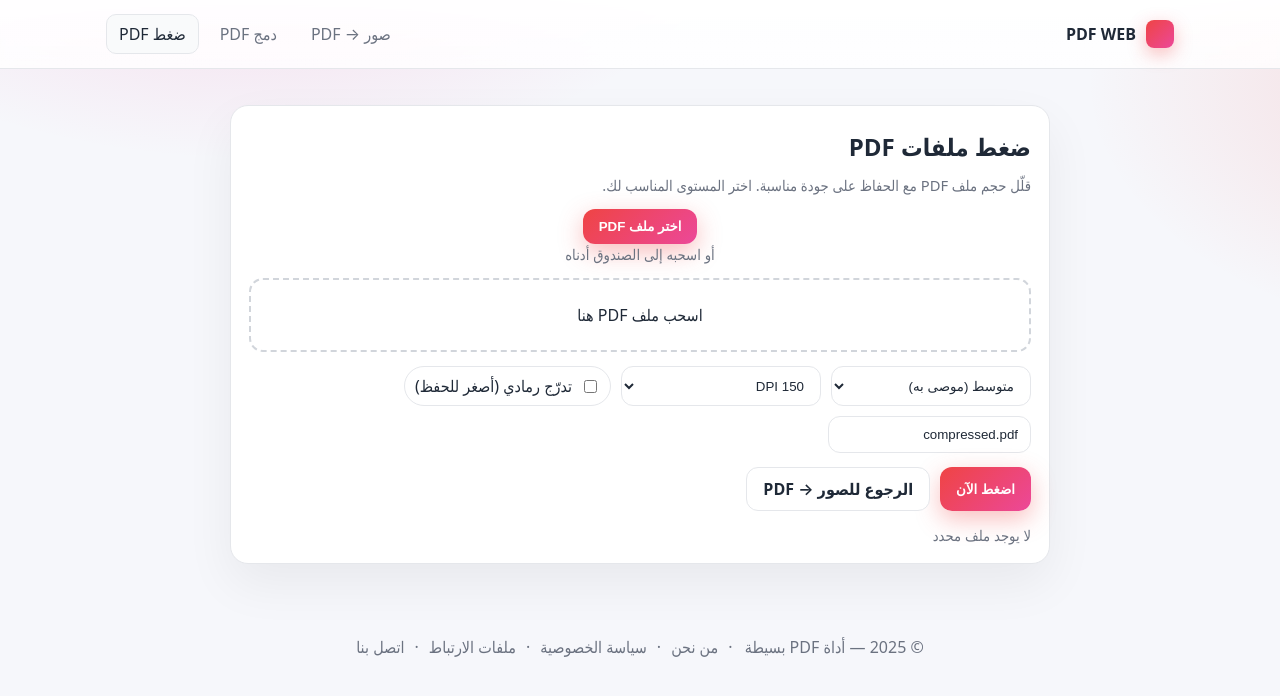
After one commit to omerhass/pdfwebb, a FastAPI app: template templates/compress_pdf.html in a window 1280 px wide. The commit adds this page. Shown: the top 696 px of the page. Run offline with FastAPI, Linux system fonts and the light colour scheme; the template is opened without the code that fills it, so the values that code supplies are empty.

Commit message:
feat: add PDF compressor (Ghostscript) + routes + pages

```diff
--- a/app.py
+++ b/app.py
@@ -3,7 +3,7 @@ from io import BytesIO
 from pathlib import Path
 from typing import List, Tuple
 from zipfile import ZipFile, ZIP_DEFLATED
-import os, time
+import os, time, subprocess, tempfile, shutil
 
 from fastapi import FastAPI, File, Form, Request, UploadFile
 from fastapi.responses import (
@@ -98,19 +98,32 @@ def ads_txt():
     # استبدل ca-pub-XXXXXXXXXXXXXXX بالمعرّف الخاص بك من AdSense
     return "google.com, pub-0000000000000000, DIRECT, f08c47fec0942fa0"
 
-# robots.txt بسيط
+# robots.txt وسايت ماب بسيط
 @app.get("/robots.txt", response_class=PlainTextResponse)
 def robots_txt():
     return "User-agent: *\nAllow: /\nSitemap: /sitemap.txt"
 
+@app.get("/sitemap.txt", response_class=PlainTextResponse)
+def sitemap_txt():
+    base = ""
+    # Render يحقن PUBLIC_URL كمتغير بيئة أحياناً؛ لو غير متاح اتركه فارغ/نسبي
+    base = os.getenv("RENDER_EXTERNAL_URL", "").rstrip("/")
+    paths = ["/", "/merge/pdf", "/compress/pdf", "/about", "/privacy", "/cookies", "/contact"]
+    return "\n".join([(base + p) if base else p for p in paths])
+
 # ------------ Pages ------------
 @app.get("/", response_class=HTMLResponse)
 def home(request: Request):
-    return templates.TemplateResponse("convert_images.html", {"request": request, "title": "صور إلى PDF"})
+    return templates.TemplateResponse("convert_images.html", {"request": request, "title": "صور إلى PDF", "active": "img2pdf"})
 
 @app.get("/merge/pdf", response_class=HTMLResponse)
 def merge_pdf_page(request: Request):
-    return templates.TemplateResponse("merge_pdf.html", {"request": request, "title": "دمج ملفات PDF"})
+    return templates.TemplateResponse("merge_pdf.html", {"request": request, "title": "دمج ملفات PDF", "active": "merge"})
+
+# صفحة ضغط PDF
+@app.get("/compress/pdf", response_class=HTMLResponse)
+def compress_pdf_page(request: Request):
+    return templates.TemplateResponse("compress_pdf.html", {"request": request, "title": "ضغط PDF", "active": "compress"})
 
 # صفحات قانونية/معلومات
 @app.get("/about", response_class=HTMLResponse)
@@ -265,3 +278,84 @@ async def merge_pdf(
         buf, media_type="application/pdf",
         headers={"Content-Disposition": f'attachment; filename="{outfile}"'}
     )
+
+# ------------ Compress PDF API (Ghostscript) ------------
+@app.post("/api/compress-pdf")
+async def compress_pdf(
+    file: UploadFile = File(...),
+    outfile: str = Form("compressed.pdf"),
+    level: str = Form("medium"),     # low | medium | high
+    dpi: str = Form("150"),          # "", "150", "120", "96", "72"
+    grayscale: str = Form(None),     # "1" or None
+):
+    if not file:
+        return JSONResponse({"error": "لم يتم رفع أي ملف."}, status_code=400)
+    if not (file.filename or "").lower().endswith(".pdf"):
+        return JSONResponse({"error": "الملف يجب أن يكون PDF."}, status_code=400)
+
+    # تأكد من تواجد Ghostscript
+    if shutil.which("gs") is None:
+        return JSONResponse(
+            {"error": "Ghostscript غير مثبت على الخادم. أضِف 'ghostscript' إلى apt.txt ثم أعد النشر."},
+            status_code=500
+        )
+
+    pdfsettings = {
+        "low": "/screen",     # أصغر حجم
+        "medium": "/ebook",   # موصى به
+        "high": "/printer"    # جودة أعلى
+    }.get(level, "/ebook")
+
+    with tempfile.TemporaryDirectory() as tmp:
+        src = Path(tmp) / "in.pdf"
+        dst = Path(tmp) / "out.pdf"
+        src.write_bytes(await file.read())
+
+        cmd = [
+            "gs", "-sDEVICE=pdfwrite",
+            "-dCompatibilityLevel=1.4",
+            f"-dPDFSETTINGS={pdfsettings}",
+            "-dNOPAUSE", "-dQUIET", "-dBATCH",
+        ]
+
+        # Downsampling
+        if dpi:
+            try:
+                val = int(dpi)
+                cmd += [
+                    "-dColorImageDownsampleType=/Average",
+                    f"-dColorImageResolution={val}",
+                    "-dGrayImageDownsampleType=/Average",
+                    f"-dGrayImageResolution={val}",
+                    "-dMonoImageDownsampleType=/Subsample",
+                    f"-dMonoImageResolution={val}",
+                ]
+            except Exception:
+                pass
+
+        # تدرّج رمادي اختياري
+        if grayscale == "1":
+            cmd += [
+                "-sColorConversionStrategy=Gray",
+                "-dProcessColorModel=/DeviceGray",
+                "-dConvertCMYKImagesToRGB=true",
+            ]
+
+        cmd += ["-sOutputFile=" + str(dst), str(src)]
+
+        try:
+            proc = subprocess.run(cmd, stdout=subprocess.PIPE, stderr=subprocess.PIPE, text=True, timeout=180)
+            if not dst.exists():
+                return JSONResponse({"error": f"فشل الضغط: {proc.stderr or proc.stdout}"}, status_code=500)
+            data = dst.read_bytes()
+        except Exception as e:
+            return JSONResponse({"error": f"تعذر تشغيل محرك الضغط: {e}"}, status_code=500)
+
+    if not outfile.lower().endswith(".pdf"):
+        outfile += ".pdf"
+
+    return StreamingResponse(
+        BytesIO(data),
+        media_type="application/pdf",
+        headers={"Content-Disposition": f'attachment; filename=\"{outfile}\"'}
+    )
--- a/apt.txt
+++ b/apt.txt
@@ -2,3 +2,4 @@ poppler-utils
 tesseract-ocr
 libgl1
 libreoffice
+ghostscript
--- a/templates/base.html
+++ b/templates/base.html
@@ -71,6 +71,7 @@
      <nav class="tabs">
   <a href="/" class="tab {% if active == 'img2pdf' %}active{% endif %}">صور → PDF</a>
   <a href="/merge/pdf" class="tab {% if active == 'merge' %}active{% endif %}">دمج PDF</a>
+  <a href="/compress/pdf" class="tab {% if active == 'compress' %}active{% endif %}">ضغط PDF</a>
 </nav>
     </div>
   </header>
--- /dev/null
+++ b/templates/compress_pdf.html
@@ -0,0 +1,84 @@
+{% extends "base.html" %}
+{% set active = 'compress' %}
+
+{% block content %}
+<section class="hero">
+  <div class="container" style="padding-bottom:32px">
+    <div class="card" style="max-width:820px;margin:auto">
+      <h1 style="margin:6px 0 12px">ضغط ملفات PDF</h1>
+      <p class="sub" style="margin:0 0 14px">
+        قلّل حجم ملف PDF مع الحفاظ على جودة مناسبة. اختر المستوى المناسب لك.
+      </p>
+
+      <form id="cmpForm" action="/api/compress-pdf" method="post" enctype="multipart/form-data"
+            style="display:flex;flex-direction:column;gap:14px">
+        <input id="pdf" type="file" name="file" accept="application/pdf" hidden />
+
+        <div style="text-align:center">
+          <button type="button" id="pick" class="btn">اختر ملف PDF</button>
+          <div class="sub">أو اسحبه إلى الصندوق أدناه</div>
+        </div>
+
+        <div id="drop" class="drop">اسحب ملف PDF هنا</div>
+
+        <div class="row">
+          <select name="quality" title="الجودة">
+            <option value="medium" selected>متوسط (موصى به)</option>
+            <option value="low">منخفض (أصغر حجم)</option>
+            <option value="high">مرتفع (أفضل جودة)</option>
+          </select>
+
+          <select name="dpi" title="إعادة تحجيم الصور">
+            <option value="">بدون إعادة تحجيم</option>
+            <option value="150" selected>150 DPI</option>
+            <option value="120">120 DPI</option>
+            <option value="96">96 DPI</option>
+            <option value="72">72 DPI (أصغر)</option>
+          </select>
+
+          <label class="chip">
+            <input type="checkbox" name="grayscale" value="1"> تدرّج رمادي (أصغر للحفظ)
+          </label>
+
+          <input type="text" name="outfile" value="compressed.pdf" placeholder="اسم الملف الناتج">
+        </div>
+
+        <div style="display:flex; gap:10px; flex-wrap:wrap;">
+          <button type="submit" class="btn">اضغط الآن</button>
+          <a href="/" class="btn muted">الرجوع للصور → PDF</a>
+        </div>
+
+        <div id="count" class="sub">لا يوجد ملف محدد</div>
+      </form>
+    </div>
+  </div>
+</section>
+{% endblock %}
+
+{% block extra_js %}
+<script>
+  const f = document.getElementById('pdf');
+  const pick = document.getElementById('pick');
+  const drop = document.getElementById('drop');
+  const form = document.getElementById('cmpForm');
+  const count = document.getElementById('count');
+
+  pick.onclick = ()=> f.click();
+  ['dragenter','dragover'].forEach(ev=>{
+    drop.addEventListener(ev, e=>{ e.preventDefault(); drop.classList.add('drag'); });
+  });
+  ['dragleave','drop'].forEach(ev=>{
+    drop.addEventListener(ev, e=>{ e.preventDefault(); drop.classList.remove('drag'); });
+  });
+  drop.addEventListener('drop', e=>{
+    f.files = e.dataTransfer.files;
+    count.textContent = f.files?.length ? f.files[0].name : 'لا يوجد ملف محدد';
+  });
+  f.addEventListener('change', ()=>{
+    count.textContent = f.files?.length ? f.files[0].name : 'لا يوجد ملف محدد';
+  });
+  form.addEventListener('submit', (e)=>{
+    if(!f.files?.length){ e.preventDefault(); alert('اختر ملف PDF أولاً.'); }
+  });
+</script>
+{% endblock %}
```
